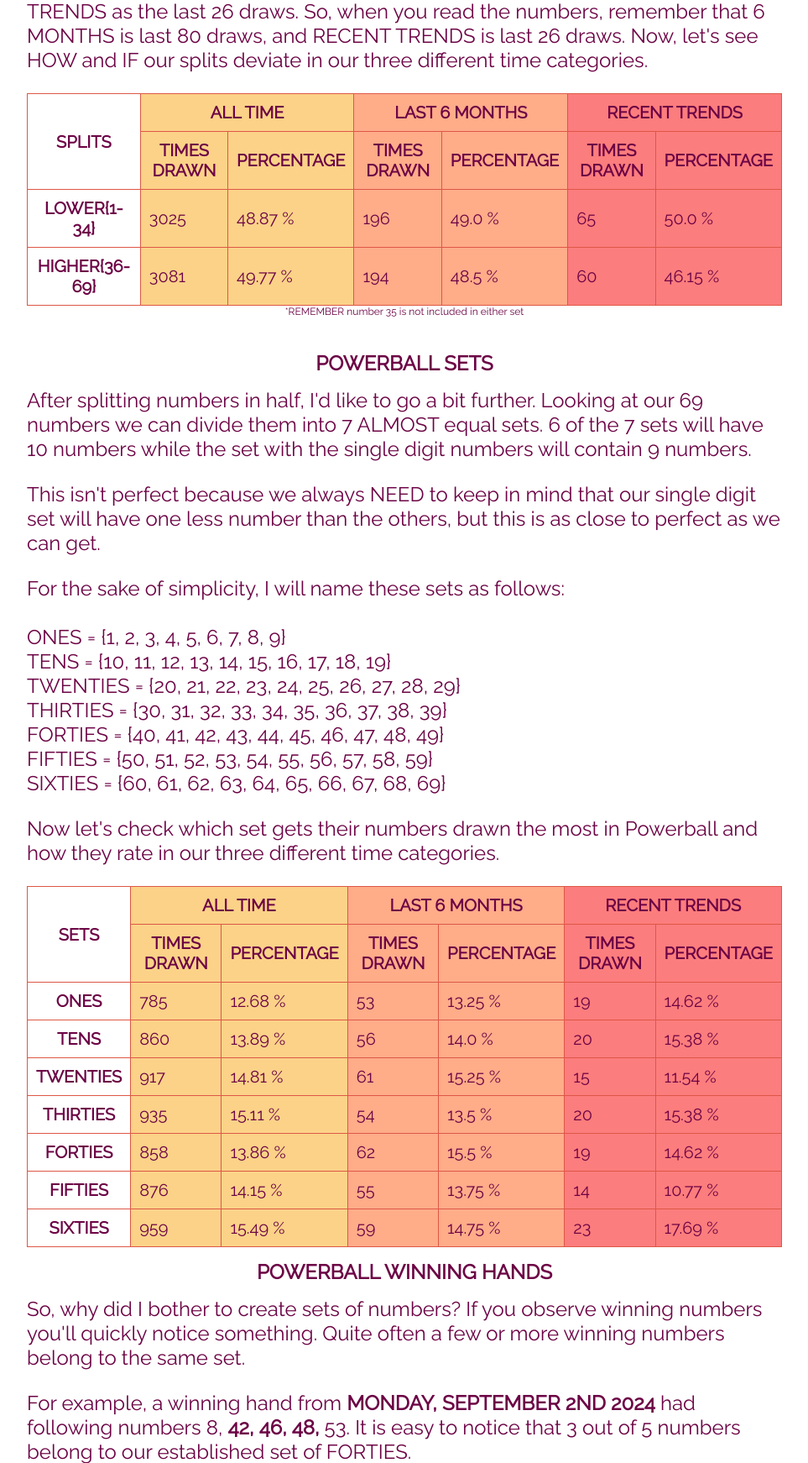
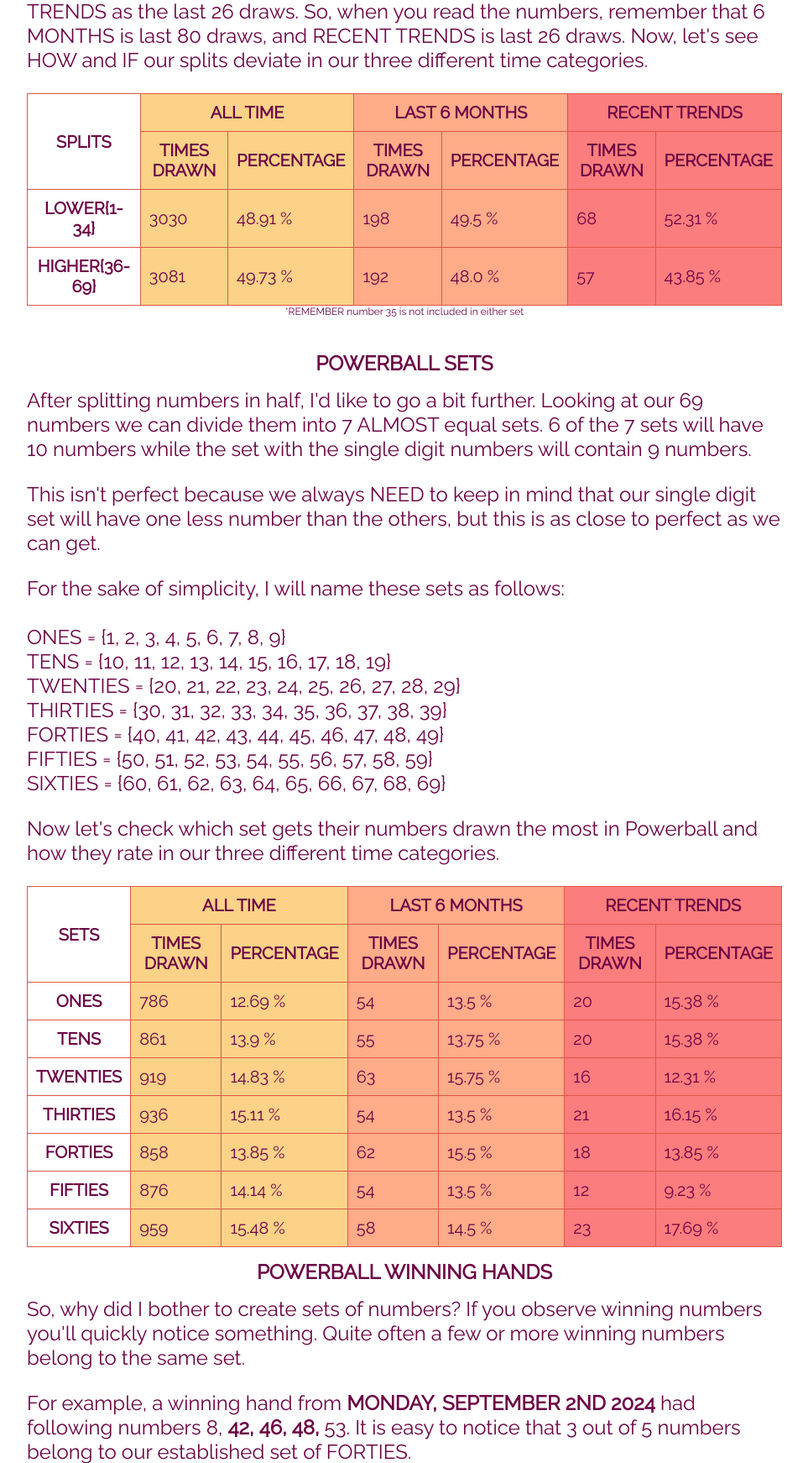
Before and after one commit to sasadjukic/powerball, a Flask app: page /winning_hands_white in a window 1280 px wide. Shown: the part 821-2563 px from the top of the page at 84% size, without its empty margins (158-1121 px from the left). Run offline with Flask 3, Linux system fonts and the light colour scheme.

Commit message:
aug 31 update

```diff
--- a/application/data/matrix_data.py
+++ b/application/data/matrix_data.py
@@ -386,26 +386,26 @@ m_data = {
     ],
     17: [
          [
+            ['08/30/2025','3, 18, 22, 27, 33'],
             ['02/03/2025','12, 37, 47, 54, 60'],
             ['12/16/2024','9, 30, 33, 57, 61'],
             ['10/28/2024','21, 27, 32, 48, 67'],
-            ['09/16/2024','8, 9, 11, 27, 31'],
-            ['08/24/2024','5, 15, 21, 24, 43']
+            ['09/16/2024','8, 9, 11, 27, 31']
           ],
          [
-            268, 175, 86, 68, 49, 23
+            268, 173, 86, 68, 48, 23
           ],
          [
-            3, 3, 4, 1, 2, 2, 0, 5, 3, 4,
-            3, 4, 0, 5, 2, 4, 2, 1, 3, 5,
-            5, 2, 2, 1, 3, 3, 3, 6, 4, 3,
-            3, 3, 4, 1, 2, 2, 2, 3, 4, 5,
+            3, 3, 5, 1, 2, 2, 0, 5, 3, 4,
+            3, 4, 0, 5, 2, 4, 2, 2, 3, 5,
+            5, 3, 2, 1, 3, 3, 4, 6, 4, 3,
+            3, 3, 5, 1, 2, 2, 2, 3, 4, 5,
             3, 3, 6, 0, 1, 2, 5, 2, 2, 1,
             2, 4, 1, 2, 3, 1, 3, 3, 0, 3,
             3, 3, 5, 7, 3, 2, 5, 0, 3
           ],
          [
-            8, 21, 6, 4, 0, 0, 0
+            8, 22, 6, 4, 0, 0, 0
         ]
     ],
     18: [
--- a/application/data/powerball.csv
+++ b/application/data/powerball.csv
@@ -1237,3 +1237,4 @@ Draw Date,Winning Numbers,Red Ball,Multiplier
 08/23/2025,11 14 34 47 51,18,2
 08/25/2025,16 19 34 37 64,22,3
 08/27/2025,9 12 22 41 61,25,4
+08/30/2025,3 18 22 27 33,17,3
--- a/application/main/routes.py
+++ b/application/main/routes.py
@@ -132,19 +132,19 @@ def search():
 @powerball.route('/winning_hands_white', methods=['POST', 'GET'])
 def winning_hands_white():
     splits = {
-              'all-time': [3025, 3081, 6190],
-              'six-months': [196, 194, 400],
-              'recent-trends': [65, 60, 130]
+              'all-time': [3030, 3081, 6195],
+              'six-months': [198, 192, 400],
+              'recent-trends': [68, 57, 130]
             }
 
     sets = {
-            'all-time' : [785, 860, 917, 935, 858, 876, 959, 6190],
-            'six-months' : [53, 56, 61, 54, 62, 55, 59, 400],
-            'recent-trends' : [19, 20, 15, 20, 19, 14, 23, 130]
+            'all-time' : [786, 861, 919, 936, 858, 876, 959, 6195],
+            'six-months' : [54, 55, 63, 54, 62, 54, 58, 400],
+            'recent-trends' : [20, 20, 16, 21, 18, 12, 23, 130]
     }
 
     winning_hands = {
-                     'singles': [204, 16, 6], 'pairs': [636, 40, 11],
+                     'singles': [204, 16, 6], 'pairs': [637, 40, 11],
                      'two_pairs': [234, 13, 5], 'three_of_set': [136, 9, 4],
                      'full_house': [18, 2, 0], 'poker': [10, 0, 0], 'flush': [0, 0, 0]
                      }
@@ -153,8 +153,8 @@ def winning_hands_white():
     total_winning_hands_recent = sum(values[2] for values in winning_hands.values())
 
     pair_count = {
-                  1: [76, 3, 0], 10: [82, 6, 1], 20: [111, 7, 1], 30: [102, 5, 1],
-                  40: [75, 10, 3], 50: [88, 3, 2], 60: [101, 5, 2]
+                  1: [76, 3, 0], 10: [82, 5, 1], 20: [112, 8, 2], 30: [102, 5, 1],
+                  40: [75, 10, 3], 50: [88, 3, 1], 60: [101, 5, 2]
                 }
     total_pairs = sum(values[0] for values in pair_count.values())
     total_pairs_6 = sum(values[1] for values in pair_count.values())
@@ -176,15 +176,15 @@ def winning_hands_white():
 @powerball.route('/winning_hands_red', methods=['POST', 'GET'])
 def winning_hands_red():
     splits = {
-              'all-time': [614, 624, 1238],
+              'all-time': [614, 625, 1239],
               'six-months': [39, 41, 80],
-              'recent-trends': [12, 14, 26]
+              'recent-trends': [11, 15, 26]
             }
 
     sets = {
-            'all-time' : [440, 444, 354, 1238],
+            'all-time' : [440, 445, 354, 1239],
             'six-months' : [29, 20, 31, 80],
-            'recent-trends' : [12, 3, 11, 26]
+            'recent-trends' : [11, 4, 11, 26]
            }
 
     return render_template('winning_hands_red.html',
@@ -195,34 +195,34 @@ def winning_hands_red():
 @powerball.route('/trends', methods=['POST', 'GET'])
 def trends():
     white_numbers_6 = [
-                       5, 5, 3, 10, 6, 5, 8, 6, 5, 3,
-                       8, 7, 5, 5, 6, 8, 4, 6, 4, 6,
-                       6, 2, 14, 5, 6, 1, 3, 11, 7, 4,
-                       5, 2, 7, 8, 10, 6, 7, 2, 3, 9,
+                       5, 5, 4, 10, 6, 5, 8, 6, 5, 2,
+                       7, 7, 5, 5, 6, 8, 4, 7, 4, 6,
+                       6, 3, 14, 5, 6, 1, 4, 11, 7, 4,
+                       5, 2, 8, 7, 10, 6, 7, 2, 3, 9,
                        4, 5, 9, 8, 6, 5, 4, 7, 5, 7,
-                       6, 10, 6, 3, 4, 3, 4, 4, 8, 6,
-                       7, 9, 7, 7, 6, 3, 4, 3, 7
+                       6, 10, 6, 3, 4, 3, 4, 4, 7, 6,
+                       7, 9, 7, 7, 6, 3, 4, 2, 7
                     ]
 
     white_numbers_trends = [
-                        1, 1, 0, 3, 1, 2, 3, 5, 3, 0,
-                        3, 2, 1, 2, 3, 3, 0, 2, 4, 0,
-                        2, 1, 2, 2, 2, 0, 1, 5, 0, 0,
-                        3, 0, 4, 4, 5, 2, 1, 1, 0, 3,
-                        1, 1, 3, 2, 2, 2, 1, 2, 2, 3,
-                        2, 1, 1, 2, 1, 0, 1, 2, 1, 1,
+                        1, 1, 1, 3, 1, 2, 3, 5, 3, 0,
+                        3, 2, 0, 2, 3, 3, 0, 3, 4, 0,
+                        2, 2, 2, 2, 2, 0, 2, 4, 0, 0,
+                        3, 0, 5, 4, 5, 2, 1, 1, 0, 3,
+                        1, 1, 3, 1, 2, 2, 1, 2, 2, 3,
+                        2, 0, 1, 2, 0, 0, 1, 2, 1, 1,
                         4, 3, 3, 3, 3, 0, 1, 1, 4
                     ]
 
     red_numbers_6 = [
                      5, 7, 2, 3, 4, 3, 0, 2, 3, 1,
-                     3, 3, 3, 2, 2, 0, 0, 2, 4, 7,
+                     3, 3, 3, 1, 2, 0, 1, 2, 4, 7,
                      4, 3, 2, 5, 10, 0
                     ]
 
     red_numbers_trends = [
-                          1, 3, 1, 1, 2, 1, 0, 2, 1, 0,
-                          0, 0, 0, 1, 0, 0, 0, 2, 0, 1,
+                          1, 3, 1, 1, 2, 0, 0, 2, 1, 0,
+                          0, 0, 0, 1, 0, 0, 1, 2, 0, 1,
                           2, 2, 2, 1, 3, 0
                          ]
 
@@ -253,18 +253,18 @@ def fun_facts():
 def probabilities():
     draw = next_draw().strftime('%m-%d-%Y')
     white_numbers = [
-                     7.12, 7.10, 7.18, 7.20, 6.44, 7.85, 6.24, 6.88, 6.61, 6.31,
-                     7.43, 8.05, 5.37, 6.34, 6.94, 7.80, 7.19, 7.10, 7.36, 7.49,
-                     8.77, 6.67, 8.81, 7.25, 6.69, 5.54, 8.67, 7.87, 6.55, 7.03,
-                     7.03, 8.88, 8.81, 6.14, 6.15, 7.99, 8.38, 6.87, 8.01, 7.43,
-                     6.08, 6.98, 7.01, 8.10, 7.62, 6.05, 8.07, 6.79, 5.30, 7.33,
-                     6.14, 7.71, 7.43, 7.59, 6.53, 6.92, 6.71, 6.74, 7.82, 6.57,
-                     8.81, 7.93, 7.89, 9.02, 6.19, 7.38, 7.46, 7.32, 8.97
+                     7.20, 7.25, 7.80, 6.73, 6.69, 7.52, 7.44, 6.54, 7.73, 7.06,
+                     7.24, 7.79, 5.54, 5.78, 6.49, 7.38, 6.80, 6.94, 7.02, 7.29,
+                     9.29, 6.68, 8.74, 7.25, 6.70, 5.68, 8.25, 7.78, 6.41, 7.44,
+                     7.28, 8.70, 8.84, 7.14, 6.84, 8.05, 8.16, 6.70, 7.91, 7.52,
+                     6.33, 6.85, 6.56, 7.72, 7.26, 5.72, 8.02, 6.80, 5.53, 7.28,
+                     6.17, 7.86, 7.73, 6.75, 6.75, 7.04, 7.14, 6.07, 7.43, 6.25,
+                     9.24, 8.10, 8.57, 8.46, 5.92, 6.94, 7.78, 6.88, 9.26
                      ]
     red_numbers = [
-                   4.03, 3.79, 4.17, 4.72, 4.24, 3.62, 3.32, 3.68, 4.21, 3.35,
-                   3.47, 3.25, 3.96, 4.50, 3.17, 3.21, 3.04, 4.35, 3.63, 4.25,
-                   4.52, 3.26, 3.46, 4.52, 4.45, 3.83
+                   4.11, 3.87, 4.05, 4.78, 4.09, 3.69, 3.41, 3.49, 4.42, 3.63,
+                   3.66, 2.93, 3.84, 4.27, 2.83, 3.21, 3.41, 4.35, 3.66, 3.86,
+                   4.78, 3.27, 3.16, 4.49, 4.75, 3.99
                    ]
     return render_template('probabilities.html',
                             draw=draw,
@@ -276,13 +276,13 @@ def probabilities():
 def predictions():
     draw = next_draw().strftime('%m-%d-%Y')
     white_numbers = [
-                     [2, 15, 44, 48, 61],
-                     [12, 18, 19, 55, 69],
-                     [3, 10, 17, 47, 68],
-                     [4, 25, 34, 42, 43],
-                     [11, 32, 33, 62, 63]
+                     [7, 24, 27, 45, 58],
+                     [1, 31, 36, 59, 67],
+                     [6, 10, 28, 46, 49],
+                     [15, 16, 17, 34, 38],
+                     [5, 35, 37, 39, 63]
                      ]
-    red_numbers = [7, 9, 11, 15, 22]
+    red_numbers = [2, 11, 12, 18, 20]
     return render_template('predictions.html',
                             draw=draw,
                             white_numbers=white_numbers,
--- a/application/templates/winning_hands.html
+++ b/application/templates/winning_hands.html
@@ -268,7 +268,7 @@
                     <td class="six-months">{{ (winning_hands['pairs'][1]/total_winning_hands_6 * 100)|round(2) }} %</td>
                     <td class="recent-trends">{{ winning_hands['pairs'][2] }}</td>
                     <td class="recent-trends">{{ (winning_hands['pairs'][2]/total_winning_hands_recent * 100)|round(2) }} %</td>
-                    <td class="extra-info">08-23-2025</td>
+                    <td class="extra-info">08-30-2025</td>
                     <td class="extra-info">Twenties</td>
                 </tr>
                 <tr>
@@ -387,7 +387,7 @@
                     <td class="six-months">{{ (pair_count[20][1]/total_pairs_6 * 100)|round(2) }} %</td>
                     <td class="recent-trends">{{ pair_count[20][2] }}</td>
                     <td class="recent-trends">{{ (pair_count[20][2]/total_pairs_recent * 100)|round(2) }} %</td>
-                    <td class="extra-info">08-09-2025</td>
+                    <td class="extra-info">08-30-2025</td>
                 </tr>
                 <tr>
                     <th scope="row">Thirties</th>
```
